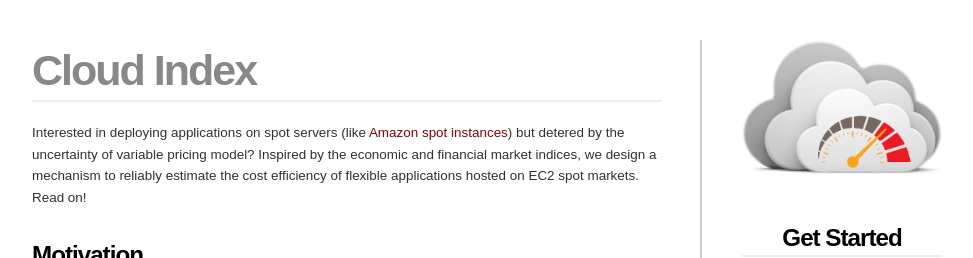
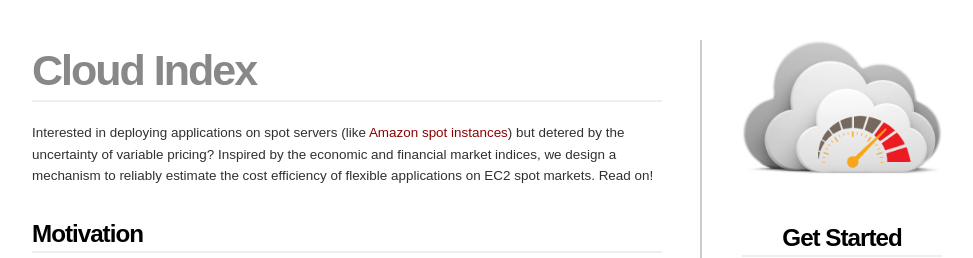
Before and after one commit to umass-sustainablecomputinglab/cloudIndex, a plain HTML site: page index.html in a window 1280 px wide. Shown: the top 258 px of the page, without its empty margins (153-1126 px from the left). Drawn offline with Linux system fonts and the light colour scheme.

```diff
--- a/index.html
+++ b/index.html
@@ -48,7 +48,7 @@
       <div id="content">
 
 <h1>Cloud Index</h1>
-<p>Interested in deploying applications on spot servers (like <a href="https://aws.amazon.com/ec2/spot/" style="color: #8B0000">Amazon spot instances</a>) but detered by the uncertainty of variable pricing model? Inspired by the economic and financial market indices, we design a mechanism to reliably estimate the cost efficiency of flexible applications hosted on EC2 spot markets. Read on!
+<p>Interested in deploying applications on spot servers (like <a href="https://aws.amazon.com/ec2/spot/" style="color: #8B0000">Amazon spot instances</a>) but detered by the uncertainty of variable pricing? Inspired by the economic and financial market indices, we design a mechanism to reliably estimate the cost efficiency of flexible applications on EC2 spot markets. Read on!
 
 <h3>Motivation</h3>
 <p>TBA</p>
```
